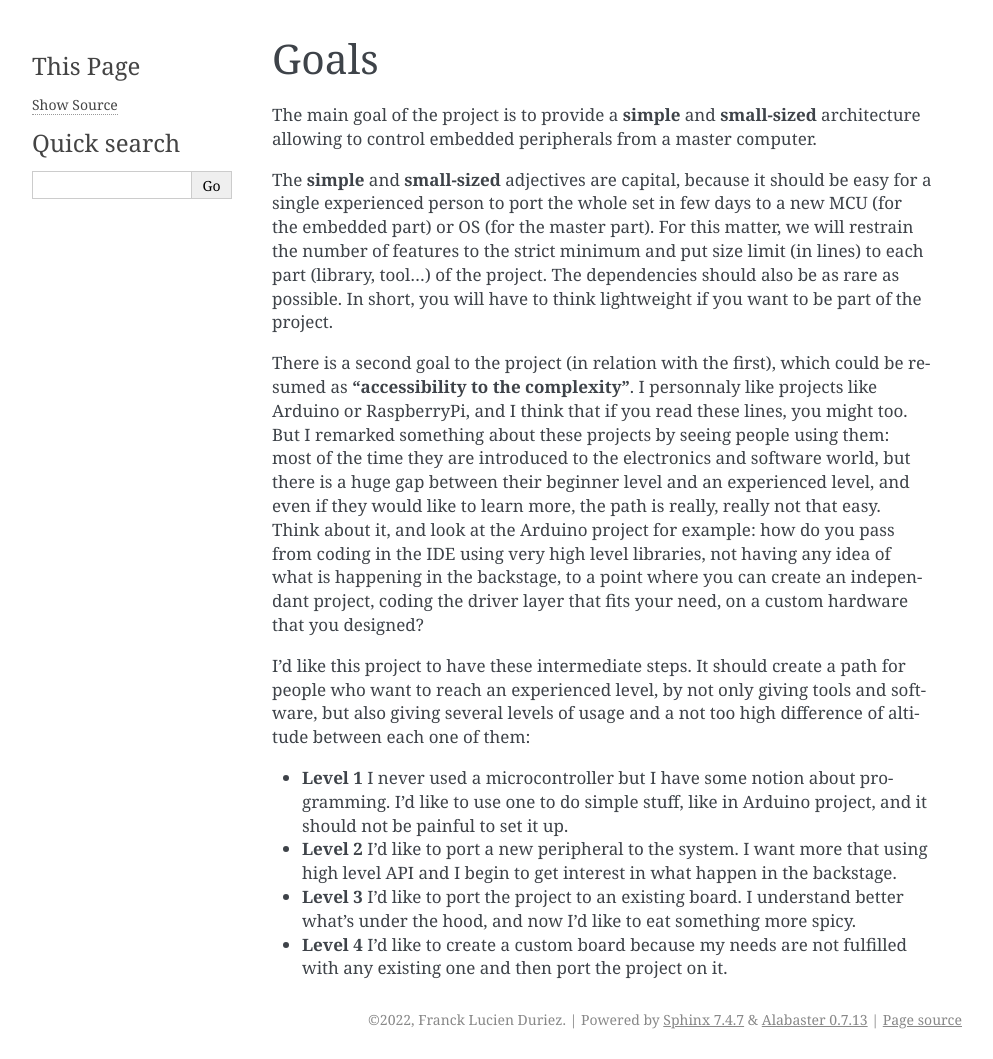
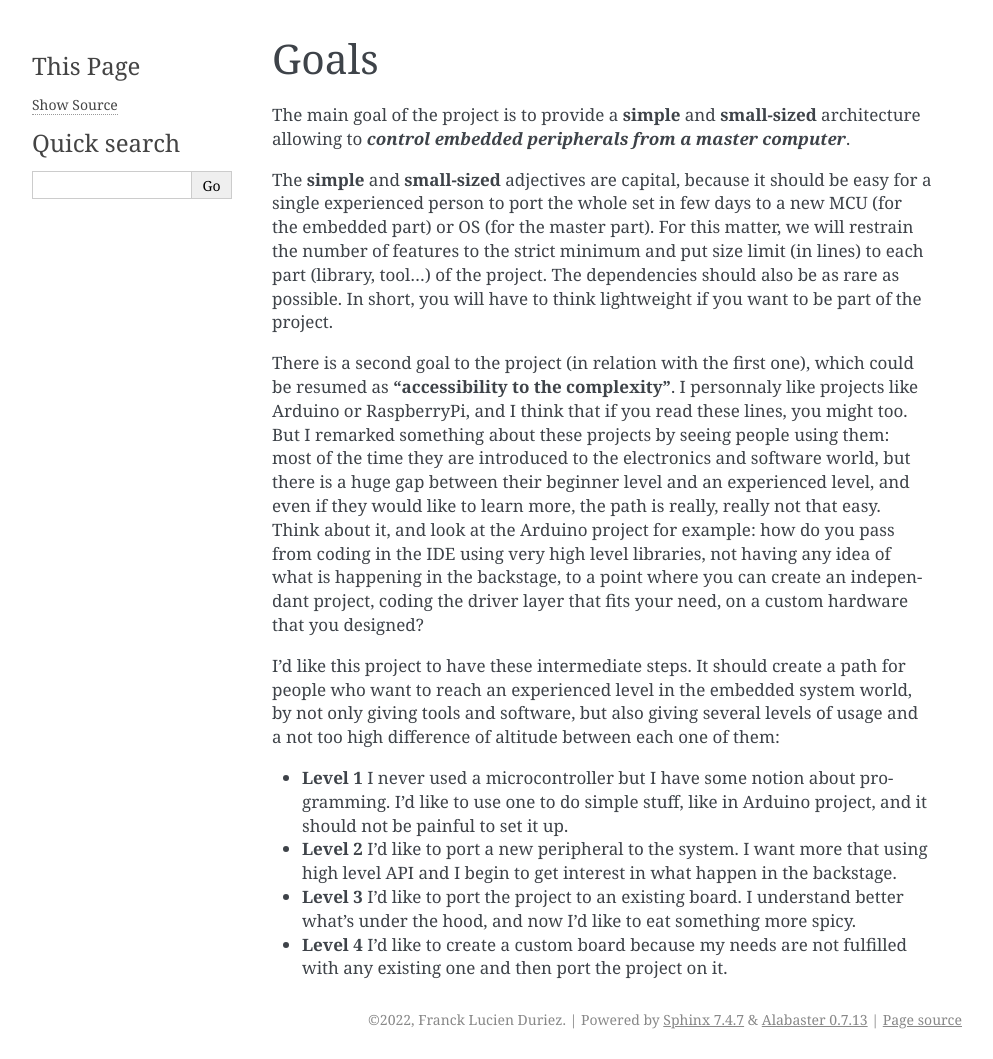
Before and after one commit to ProxyOS/documentation, a Sphinx documentation site: the page built from source/goals.rst, in a window 1280 px wide. Shown: the whole page, without its empty margins (148-1141 px from the left). Built offline with Sphinx 7.4.7, drawn with Linux system fonts in a browser that asks for light colours.

Commit message:
conf: add basic config for theme and role customization

```diff
--- /dev/null
+++ b/source/_extensions/proxyos_roles.py
@@ -0,0 +1,10 @@
+from docutils import nodes
+from docutils.parsers.rst.roles import set_classes
+
+def role_important(role, rawtext, text, lineno, inliner, options={}, content=[]):
+  options.update({'classes': ["proxyos-important"]})
+  set_classes(options)
+  return [nodes.inline(rawtext, text, **options)], []
+
+def setup(app):
+  app.add_role('important', role_important)
--- /dev/null
+++ b/source/_extensions/proxyos_theme.py
@@ -0,0 +1,2 @@
+def setup(app):
+  app.add_css_file('css/proxyos.css')
--- /dev/null
+++ b/source/_static/css/proxyos.css
@@ -0,0 +1,4 @@
+.proxyos-important {
+  font-weight: 900;
+  font-style: italic;
+}
--- a/source/conf.py
+++ b/source/conf.py
@@ -10,9 +10,10 @@
 # add these directories to sys.path here. If the directory is relative to the
 # documentation root, use os.path.abspath to make it absolute, like shown here.
 #
-# import os
-# import sys
-# sys.path.insert(0, os.path.abspath('.'))
+import os
+import sys
+
+sys.path.insert(0, os.path.join(os.path.abspath('.'), '_extensions'))
 
 
 # -- Project information -----------------------------------------------------
@@ -31,6 +32,8 @@ release = '1.0'
 # extensions coming with Sphinx (named 'sphinx.ext.*') or your custom
 # ones.
 extensions = [
+  'proxyos_roles',
+  'proxyos_theme',
 ]
 
 # Add any paths that contain templates here, relative to this directory.
--- a/source/goals.rst
+++ b/source/goals.rst
@@ -2,7 +2,7 @@ Goals
 =====
 
 The main goal of the project is to provide a **simple** and **small-sized** architecture allowing
-to control embedded peripherals from a master computer.
+to :important:`control embedded peripherals from a master computer`.
 
 The **simple** and **small-sized** adjectives are capital, because it should be easy for a single
 experienced person to port the whole set in few days to a new MCU (for the embedded part) or
@@ -12,7 +12,7 @@ limit (in lines) to each part (library, tool...) of the project.
 The dependencies should also be as rare as possible. In short, you will have to think lightweight if you
 want to be part of the project.
 
-There is a second goal to the project (in relation with the first), which could be resumed as
+There is a second goal to the project (in relation with the first one), which could be resumed as
 **"accessibility to the complexity"**.
 I personnaly like projects like Arduino or RaspberryPi, and I think that if you read these lines,
 you might too.
@@ -25,8 +25,8 @@ can create an independant project, coding the driver layer that fits your need,
 you designed?
 
 I'd like this project to have these intermediate steps. It should create a path for people who want to reach
-an experienced level, by not only giving tools and software, but also giving several levels of usage and a not
-too high difference of altitude between each one of them:
+an experienced level in the embedded system world, by not only giving tools and software, but also giving
+several levels of usage and a not too high difference of altitude between each one of them:
 
 * **Level 1** I never used a microcontroller but I have some notion about programming. I'd like
   to use one to do simple stuff, like in Arduino project, and it should not be painful to set it up.
```
Also changed, not shown: 1 other file.
